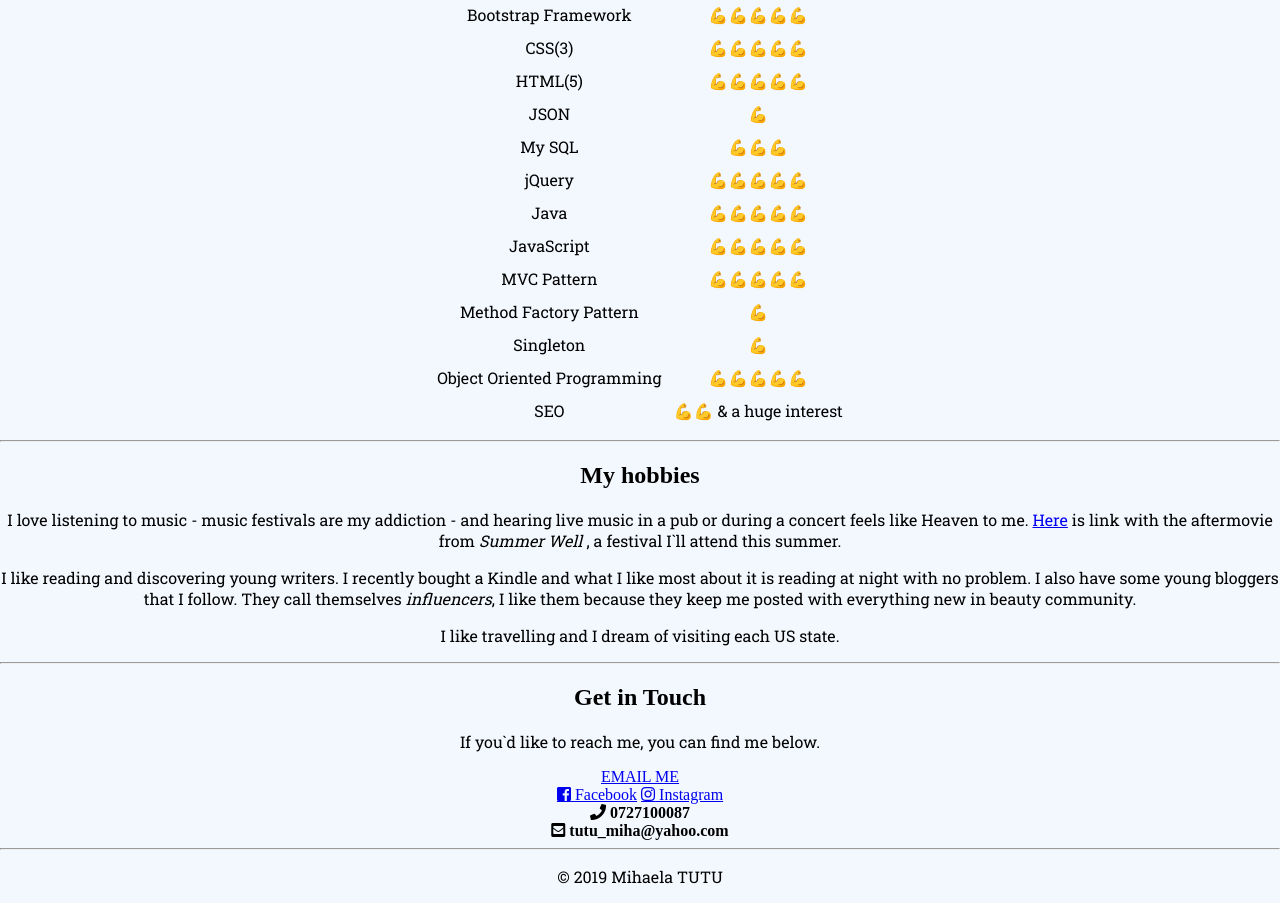
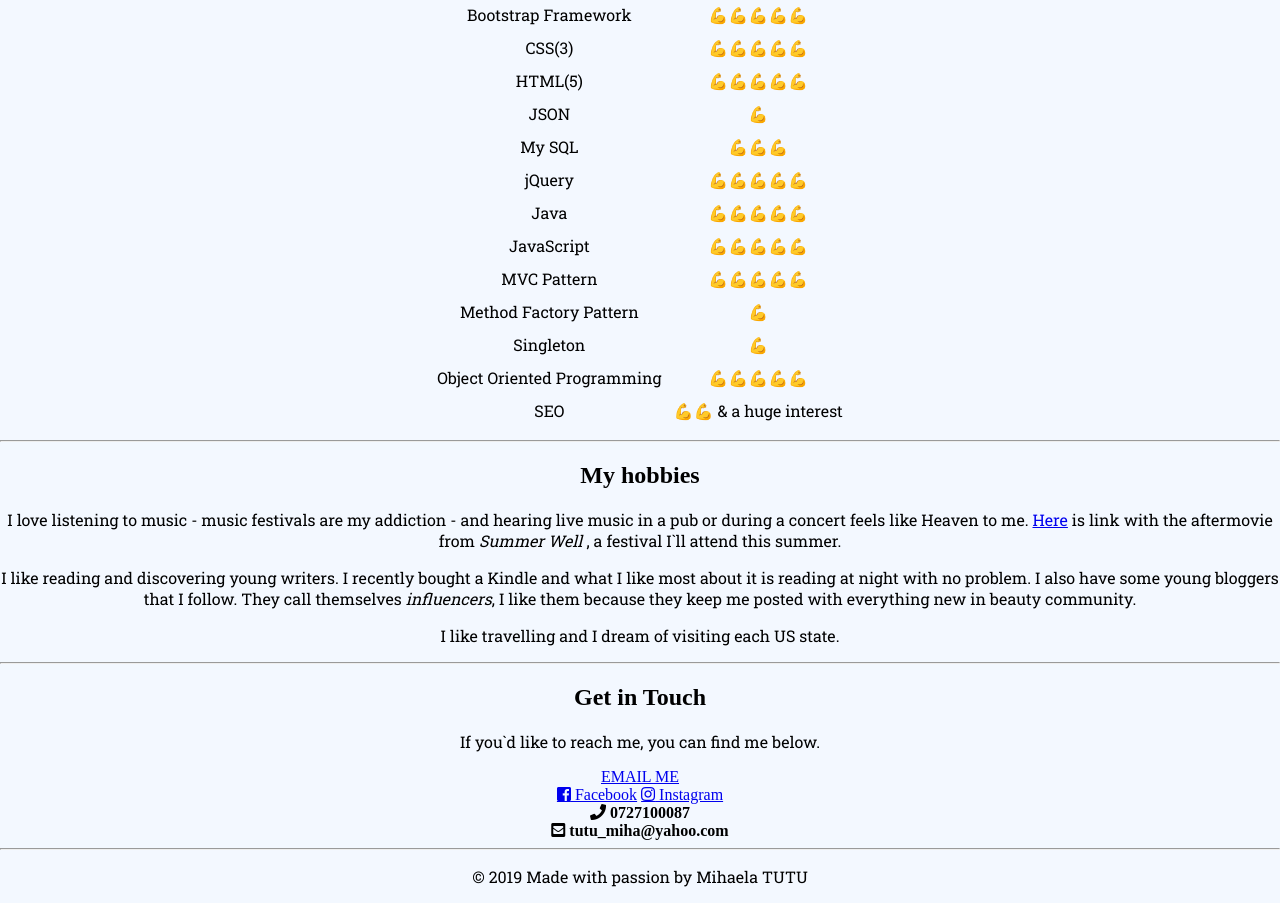
Before and after one commit to eumitzi/therealunicorn, a plain HTML site: page index.html in a window 1280 px wide. Shown: the part 1903-2806 px from the top of the page. Drawn offline with Linux system fonts and the light colour scheme; a web font is replaced by a local one.

Commit message:
added SEO metatags and updated the copyrights

```diff
--- a/index.html
+++ b/index.html
@@ -3,6 +3,11 @@
 
 <head>
   <meta charset="utf-8">
+
+  <!-- SEO meta tags-->
+  <meta name="description" content="Personal page of Mihaela TUTU">
+  <meta name="keywords" content="Mihaela TUTU, Skills, Education">
+
   <link href="https://fonts.googleapis.com/css?family=Roboto+Slab|Indie+Flower|Markazi+Text" rel="stylesheet">
   <link rel="stylesheet" href="https://use.fontawesome.com/releases/v5.7.2/css/all.css">
   <link rel="stylesheet" type="text/css" href="css/styles.css">
@@ -168,7 +173,7 @@
       <br>
       <a class="footer-link fas fa-envelope-square"> tutu_miha@yahoo.com </a>
       <hr>
-      <p>© 2019 Mihaela TUTU</p>
+      <p>© 2019 Made with passion by Mihaela TUTU</p>
     </div>
 
 
```
